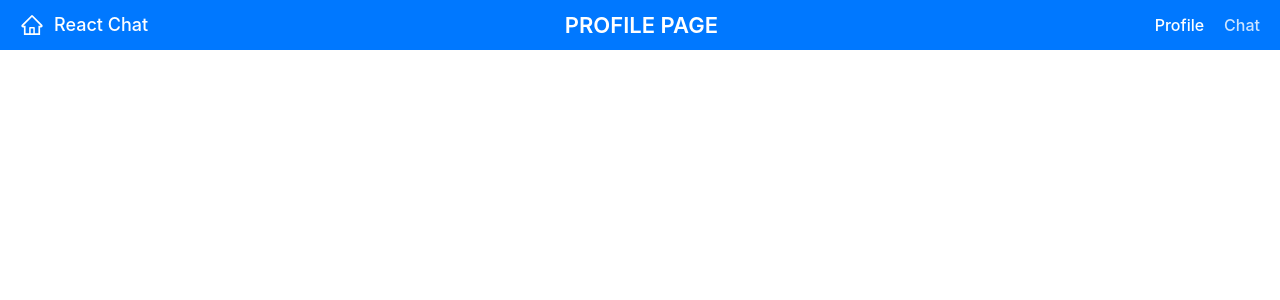
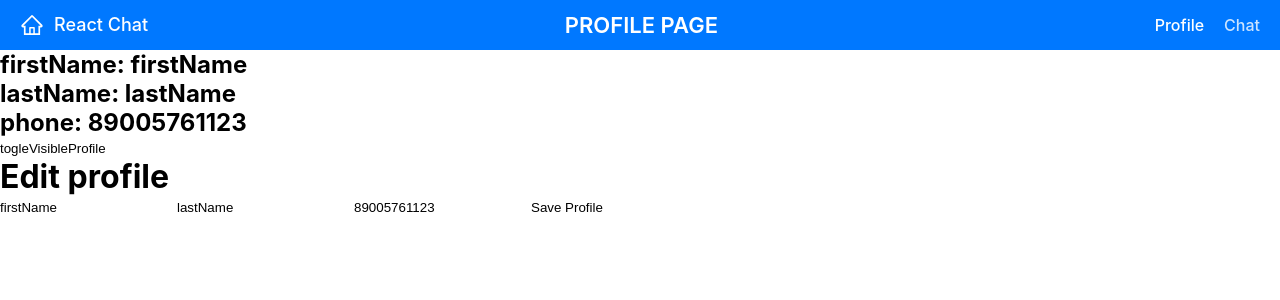
Before and after one commit to Sergey059/gb-base-react, a React (Create React App) app: page /profile in a window 1280 px wide. Shown: the top 300 px of the page. Built offline with nearby package versions, Linux system fonts and the light colour scheme.

Commit message:
finished lesson-5

```diff
--- a/src/components/Messages/messages.sass
+++ b/src/components/Messages/messages.sass
@@ -8,6 +8,7 @@
 	overflow: hidden
 	&__title
 		padding: 20px
+		color: #999
 	&__list
 		margin-bottom: 20px
 		height: 90%
--- /dev/null
+++ b/src/components/ProfileForm/index.js
@@ -0,0 +1,52 @@
+import React, { useState } from "react";
+import { useDispatch } from "react-redux";
+
+import { updateProfile } from "../../store/profile";
+import "./profile-form.sass";
+
+const ProfileForm = ({ firstName, lastName, phone }) => {
+  const [form, setForm] = useState({ firstName, lastName, phone });
+  const dispatch = useDispatch();
+
+  const handleChangeForm = (e) => {
+    const field = e.target.getAttribute("data-name");
+
+    setForm({
+      ...form,
+      [field]: e.target.value,
+    });
+  };
+
+  return (
+    <div className="profile-page">
+      <h1>Edit profile</h1>
+
+      <div className="profile__form">
+        <input
+          placeholder="First name..."
+          value={form.firstName}
+          data-name="firstName"
+          onChange={handleChangeForm}
+        />
+        <input
+          placeholder="Last name..."
+          value={form.lastName}
+          data-name="lastName"
+          onChange={handleChangeForm}
+        />
+        <input
+          placeholder="Phone..."
+          value={form.phone}
+          data-name="phone"
+          onChange={handleChangeForm}
+        />
+
+        <button onClick={() => dispatch(updateProfile(form))}>
+          Save Profile
+        </button>
+      </div>
+    </div>
+  );
+};
+
+export default ProfileForm;
--- a/src/index.js
+++ b/src/index.js
@@ -1,6 +1,8 @@
 import React from "react";
 import ReactDOM from "react-dom";
 import { BrowserRouter, Routes, Route } from "react-router-dom";
+import { Provider } from "react-redux";
+import { store } from "./store";
 
 import IndexPage from "./pages/index";
 import ProfilePage from "./pages/profile";
@@ -11,6 +13,7 @@ import "./global.sass";
 
 ReactDOM.render(
   <React.StrictMode>
+    <Provider store={store}>
       <BrowserRouter>
         <Routes>
           <Route path="/" element={<IndexPage />} />
@@ -19,6 +22,7 @@ ReactDOM.render(
           <Route path="/*" element={<NotFoundPage />} />
         </Routes>
       </BrowserRouter>
+    </Provider>
   </React.StrictMode>,
   document.getElementById("root")
 );
--- a/src/pages/profile.js
+++ b/src/pages/profile.js
@@ -1,9 +1,36 @@
 import React from "react";
+import { useDispatch, useSelector } from "react-redux";
 
 import Layout from "../components/Layout";
+import ProfileForm from "../components/ProfileForm";
+import { togleVisibleProfile } from "../store/profile";
 
 const ProfilePage = () => {
-  return <Layout pageTitle="Profile Page"></Layout>;
+  const { isVisibleProfile, firstName, lastName, ...profile } = useSelector(
+    (state) => {
+      return state.profile;
+    }
+  );
+
+  const dispatch = useDispatch();
+
+  return (
+    <Layout pageTitle="Profile Page">
+      {isVisibleProfile && (
+        <div>
+          <h2>firstName: {firstName}</h2>
+          <h2>lastName: {lastName}</h2>
+          <h2>phone: {profile.phone}</h2>
+        </div>
+      )}
+
+      <button onClick={() => dispatch(togleVisibleProfile())}>
+        togleVisibleProfile
+      </button>
+
+      <ProfileForm firstName={firstName} lastName={lastName} {...profile} />
+    </Layout>
+  );
 };
 
 export default ProfilePage;
--- /dev/null
+++ b/src/store/index.js
@@ -0,0 +1,4 @@
+import { createStore, combineReducers } from "redux";
+import { profileReducer } from "./profile";
+
+export const store = createStore(combineReducers({ profile: profileReducer }));
--- /dev/null
+++ b/src/store/profile/actions.js
@@ -0,0 +1,9 @@
+import { TOGLE_VISIBLE_PROFILE, UPDATE_PROFILE } from "./types";
+
+export const togleVisibleProfile = () => {
+  return { type: TOGLE_VISIBLE_PROFILE };
+};
+
+export const updateProfile = (profile) => {
+  return { type: UPDATE_PROFILE, payload: profile };
+};
--- /dev/null
+++ b/src/store/profile/index.js
@@ -0,0 +1,2 @@
+export * from "./actions";
+export * from "./reducer";
--- /dev/null
+++ b/src/store/profile/reducer.js
@@ -0,0 +1,26 @@
+import { TOGLE_VISIBLE_PROFILE, UPDATE_PROFILE } from "./types";
+
+const initialState = {
+  firstName: "firstName",
+  lastName: "lastName",
+  isVisibleProfile: true,
+  role: "admin",
+  phone: "89005761123",
+  country: "ru",
+};
+
+export const profileReducer = (state = initialState, action) => {
+  switch (action.type) {
+    case TOGLE_VISIBLE_PROFILE: {
+      return { ...state, isVisibleProfile: !state.isVisibleProfile };
+    }
+    case UPDATE_PROFILE: {
+      return {
+        ...state,
+        ...action.payload,
+      };
+    }
+    default:
+      return state;
+  }
+};
--- /dev/null
+++ b/src/store/profile/types.js
@@ -0,0 +1,2 @@
+export const TOGLE_VISIBLE_PROFILE = "@profile/togle visible profile";
+export const UPDATE_PROFILE = "@profile/update profile";
```
Also changed, not shown: src/components/ProfileForm/profile-form.sass (added). Lines whose indentation alone changed are shown as unchanged.
